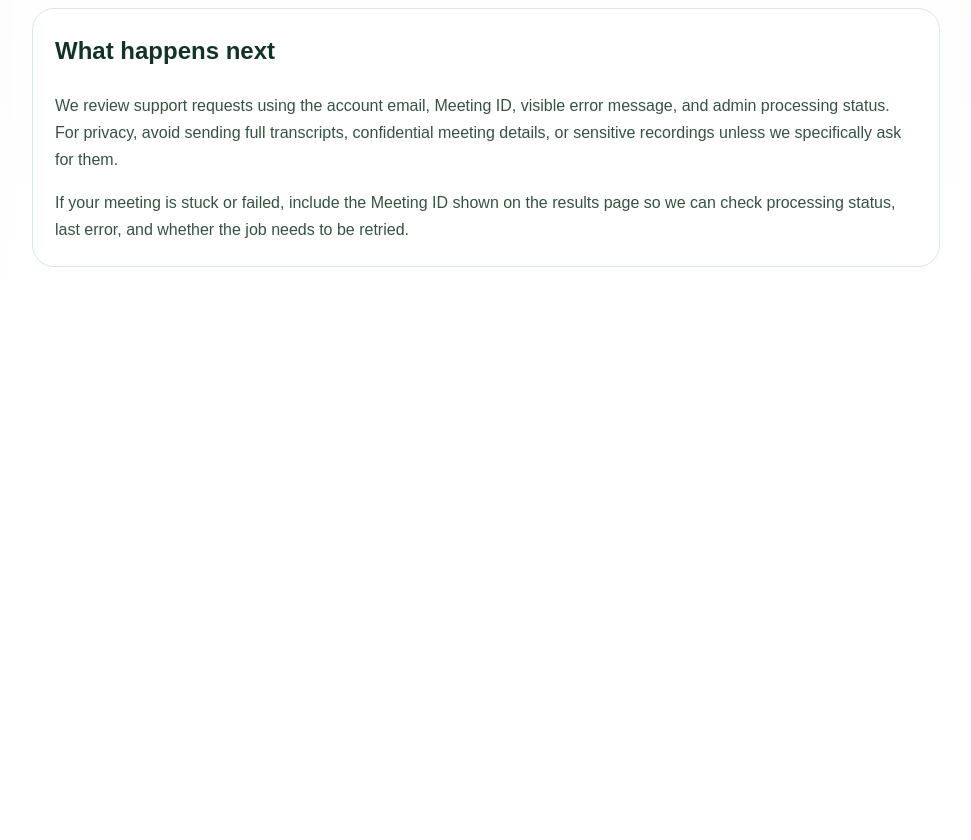
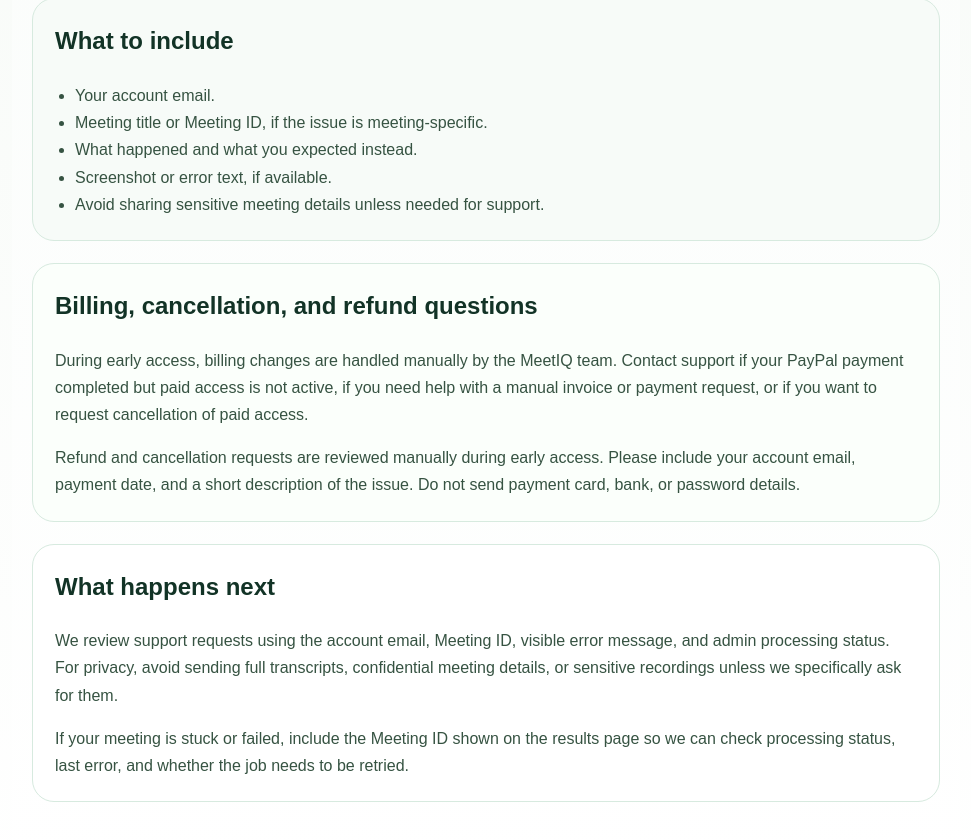
Before and after one commit to drlalitasaharan/meeting-notes-assistant, a Next.js app in the folder frontend/: page /support in a window 1280 px wide. Shown: the part 1020-1860 px from the top of the page, without its empty margins (154-1125 px from the left). Before the commit the page ends 1395 px from the top, so only its background shows below. Built offline with nearby package versions, Linux system fonts and the light colour scheme; no server answers.

Commit message:
Add billing support policy copy

```diff
--- a/frontend/app/support/page.tsx
+++ b/frontend/app/support/page.tsx
@@ -81,7 +81,8 @@ export default function SupportPage() {
     processingIssueBody,
   );
   const limitMailto = buildMailto("MeetIQ upload limit request", limitRequestBody);
-  const notesQualityMailto = buildMailto(
+  const billingMailto = `mailto:${SUPPORT_EMAIL}?subject=MeetIQ%20billing%20support&body=Account%20email:%0A%0APayment%20or%20billing%20question:%0A%0APayPal%20payment%20date%20or%20order%20details,%20if%20available:%0A%0AWhat%20you%20need%20help%20with:%0A`;
+const notesQualityMailto = buildMailto(
     "MeetIQ notes quality issue",
     notesQualityBody,
   );
@@ -209,6 +210,11 @@ export default function SupportPage() {
                 body: "Use this when names, owners, deadlines, decisions, or action items need review.",
                 href: notesQualityMailto,
               },
+              {
+                title: "Billing support",
+                body: "Use this for PayPal payment confirmation issues, manual invoice requests, cancellation requests, or refund questions during early access.",
+                href: billingMailto,
+              },
             ].map((item) => (
               <article
                 key={item.title}
@@ -262,6 +268,35 @@ export default function SupportPage() {
 
           <section
             style={{
+              background: "#fbfffb",
+              border: "1px solid #d7eadf",
+              borderRadius: 22,
+              color: "#365342",
+              lineHeight: 1.7,
+              marginTop: 22,
+              padding: 22,
+            }}
+          >
+            <h2 style={{ color: "#123326", marginTop: 0 }}>
+              Billing, cancellation, and refund questions
+            </h2>
+            <p style={{ marginTop: 0 }}>
+              During early access, billing changes are handled manually by the
+              MeetIQ team. Contact support if your PayPal payment completed but
+              paid access is not active, if you need help with a manual invoice
+              or payment request, or if you want to request cancellation of paid
+              access.
+            </p>
+            <p style={{ marginBottom: 0 }}>
+              Refund and cancellation requests are reviewed manually during
+              early access. Please include your account email, payment date,
+              and a short description of the issue. Do not send payment card,
+              bank, or password details.
+            </p>
+          </section>
+
+          <section
+            style={{
               background: "#ffffff",
               border: "1px solid #d7eadf",
               borderRadius: 22,
```
Also changed, not shown: frontend/app/billing/cancel/page.tsx (+21 -0 lines), frontend/app/billing/success/PayPalCaptureClient.tsx (+24 -0 lines).
